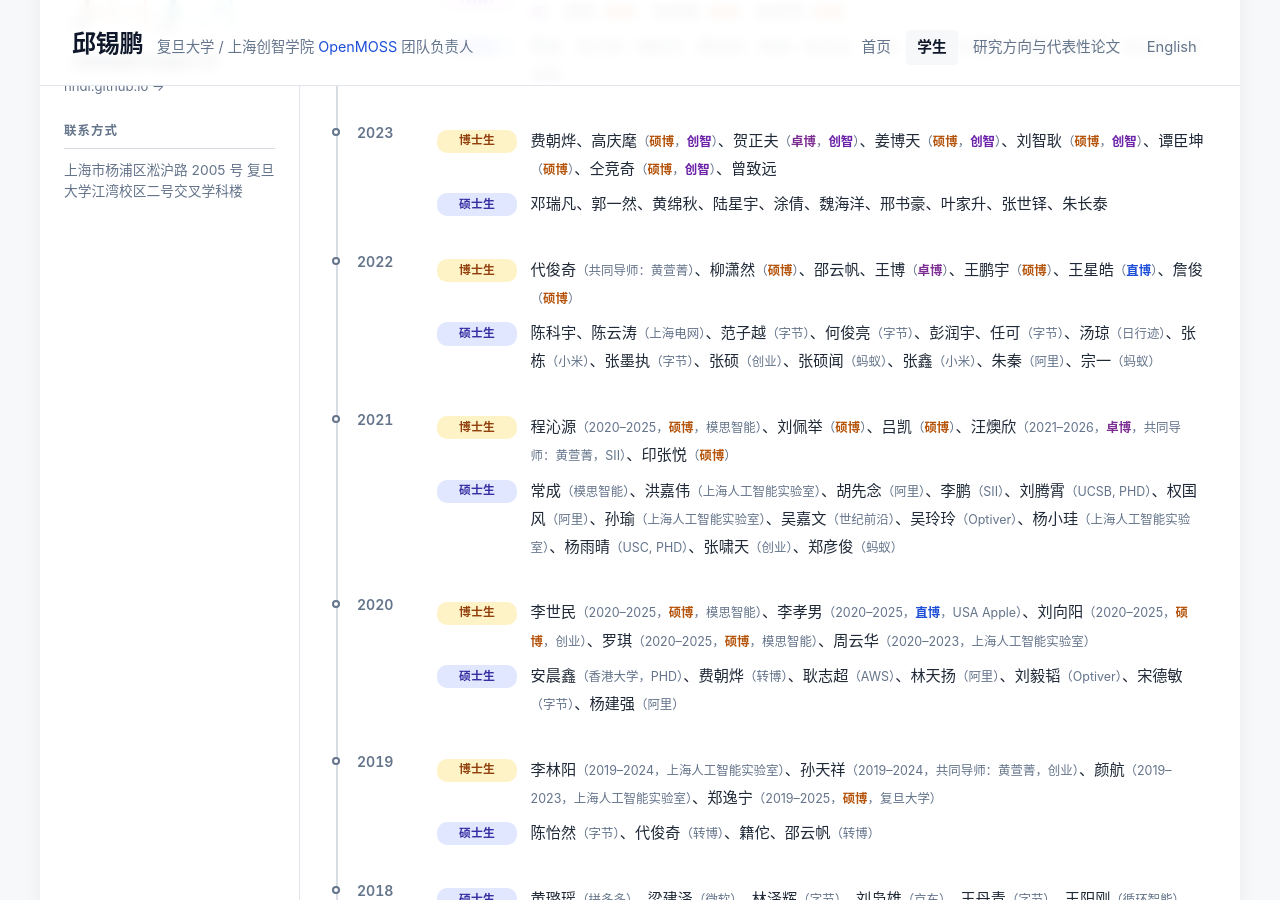
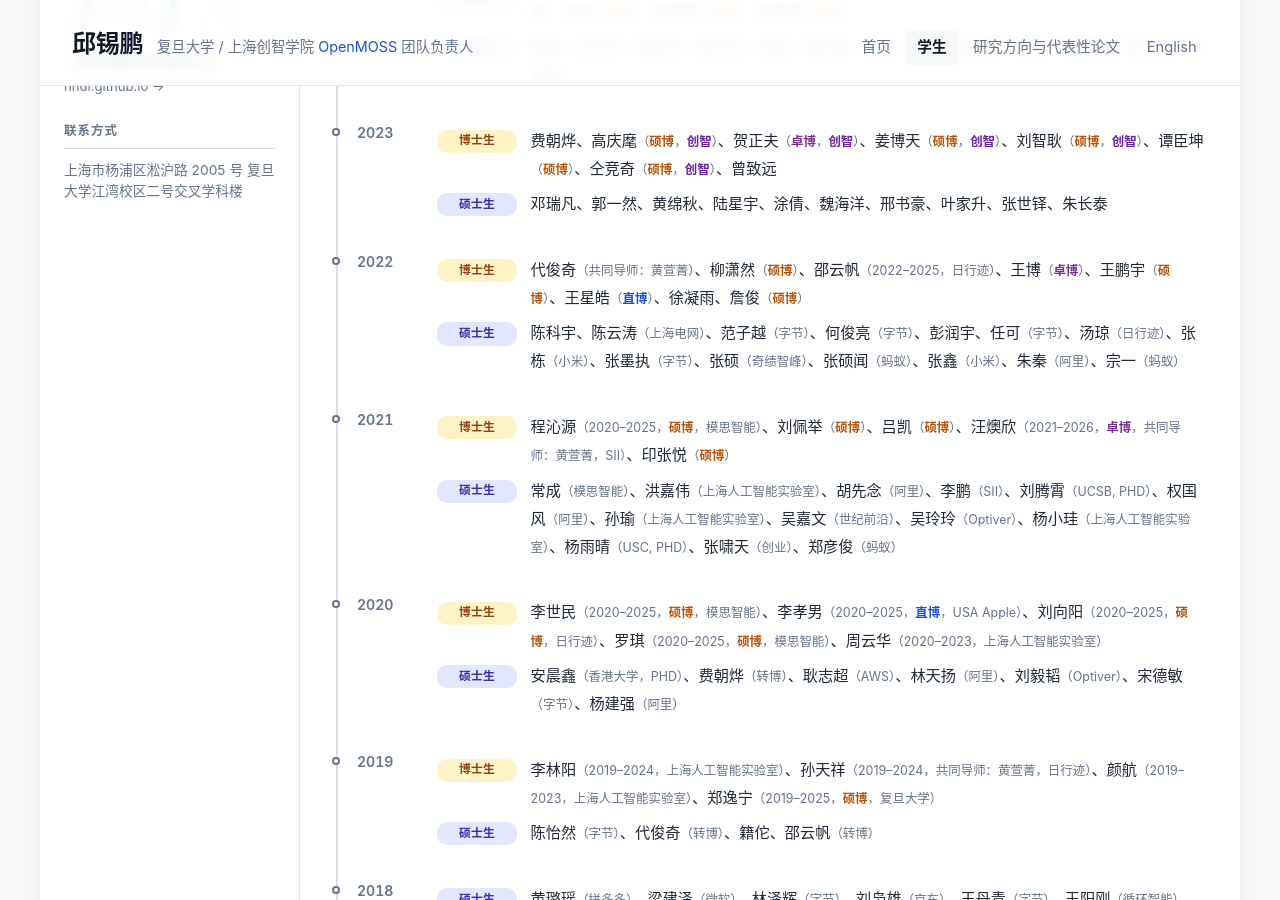
Before and after one commit to xpqiu/xpqiu.github.io, a Jekyll site: the page built from students.html, in a window 1280 px wide and 900 px high, scrolled down 817 px. Built offline with Jekyll 4.4.1, drawn with Linux system fonts in a browser that asks for light colours; some web fonts are replaced.

Commit message:
Update 2019/2020/2022 alumni destinations; add 徐凝雨 to 2022 PhD

```diff
--- a/students.html
+++ b/students.html
@@ -84,11 +84,11 @@ permalink: /students.html
   <div class="entry__body">
     <div class="students-group">
       <span class="students-group__label students-group__label--phd">博士生</span>
-      <p class="students-group__names">柳潇然（硕博）、王鹏宇（硕博）、詹俊（硕博）、王博（卓博）、王星皓（直博）、邵云帆、代俊奇（共同导师：黄萱菁）</p>
+      <p class="students-group__names">柳潇然（硕博）、王鹏宇（硕博）、詹俊（硕博）、王博（卓博）、王星皓（直博）、邵云帆（2022–2025，日行迹）、代俊奇（共同导师：黄萱菁）、徐凝雨</p>
     </div>
     <div class="students-group">
       <span class="students-group__label students-group__label--ms">硕士生</span>
-      <p class="students-group__names">陈科宇、陈云涛（上海电网）、范子越（字节）、何俊亮（字节）、彭润宇、任可（字节）、汤琼（日行迹）、张栋（小米）、张墨执（字节）、张硕（创业）、张硕闻（蚂蚁）、张鑫（小米）、朱秦（阿里）、宗一（蚂蚁）</p>
+      <p class="students-group__names">陈科宇、陈云涛（上海电网）、范子越（字节）、何俊亮（字节）、彭润宇、任可（字节）、汤琼（日行迹）、张栋（小米）、张墨执（字节）、张硕（奇绩智峰）、张硕闻（蚂蚁）、张鑫（小米）、朱秦（阿里）、宗一（蚂蚁）</p>
     </div>
   </div>
 </li>
@@ -112,7 +112,7 @@ permalink: /students.html
   <div class="entry__body">
     <div class="students-group">
       <span class="students-group__label students-group__label--phd">博士生</span>
-      <p class="students-group__names">李孝男（2020–2025，直博，USA Apple）、周云华（2020–2023，上海人工智能实验室）、李世民（2020–2025，硕博，模思智能）、刘向阳（2020–2025，硕博，创业）、罗琪（2020–2025，硕博，模思智能）</p>
+      <p class="students-group__names">李孝男（2020–2025，直博，USA Apple）、周云华（2020–2023，上海人工智能实验室）、李世民（2020–2025，硕博，模思智能）、刘向阳（2020–2025，硕博，日行迹）、罗琪（2020–2025，硕博，模思智能）</p>
     </div>
     <div class="students-group">
       <span class="students-group__label students-group__label--ms">硕士生</span>
@@ -126,7 +126,7 @@ permalink: /students.html
   <div class="entry__body">
     <div class="students-group">
       <span class="students-group__label students-group__label--phd">博士生</span>
-      <p class="students-group__names">颜航（2019–2023，上海人工智能实验室）、李林阳（2019–2024，上海人工智能实验室）、孙天祥（2019–2024，共同导师：黄萱菁，创业）、郑逸宁（2019–2025，硕博，复旦大学）</p>
+      <p class="students-group__names">颜航（2019–2023，上海人工智能实验室）、李林阳（2019–2024，上海人工智能实验室）、孙天祥（2019–2024，共同导师：黄萱菁，日行迹）、郑逸宁（2019–2025，硕博，复旦大学）</p>
     </div>
     <div class="students-group">
       <span class="students-group__label students-group__label--ms">硕士生</span>
```
